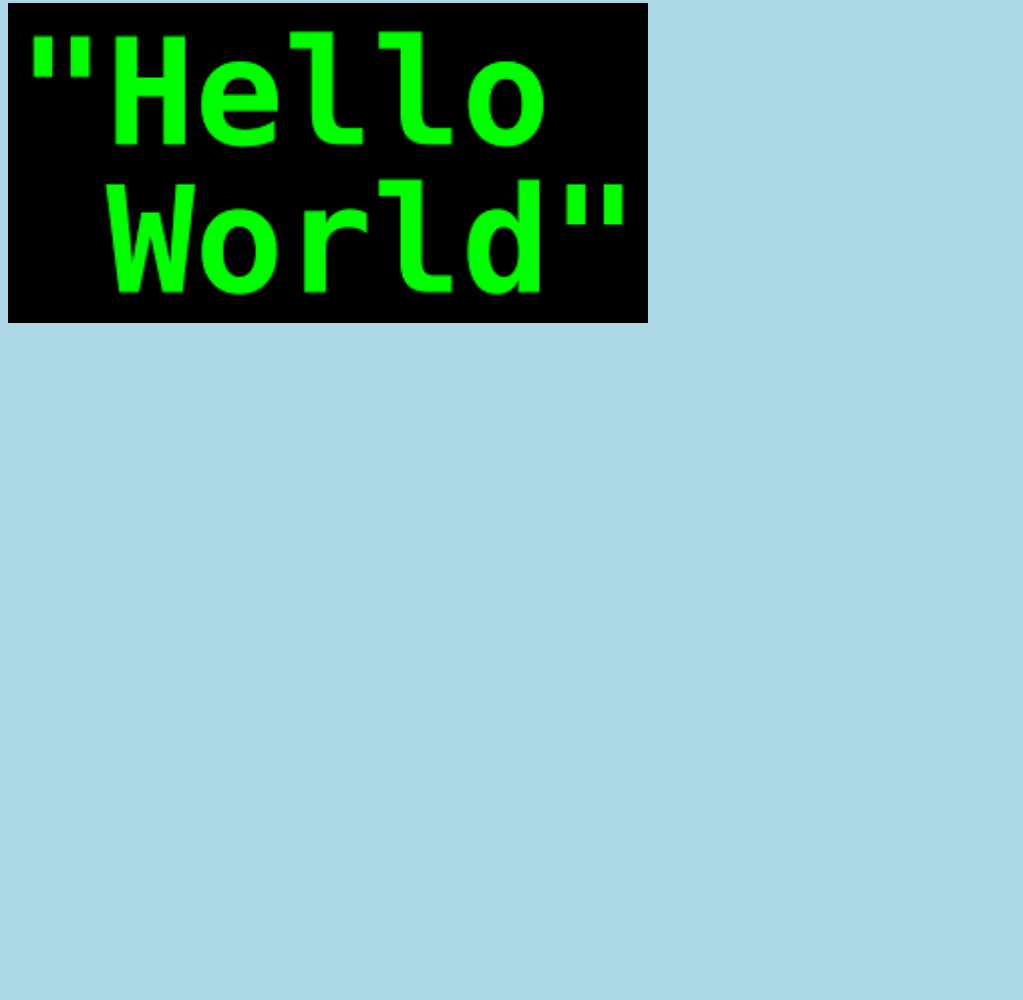
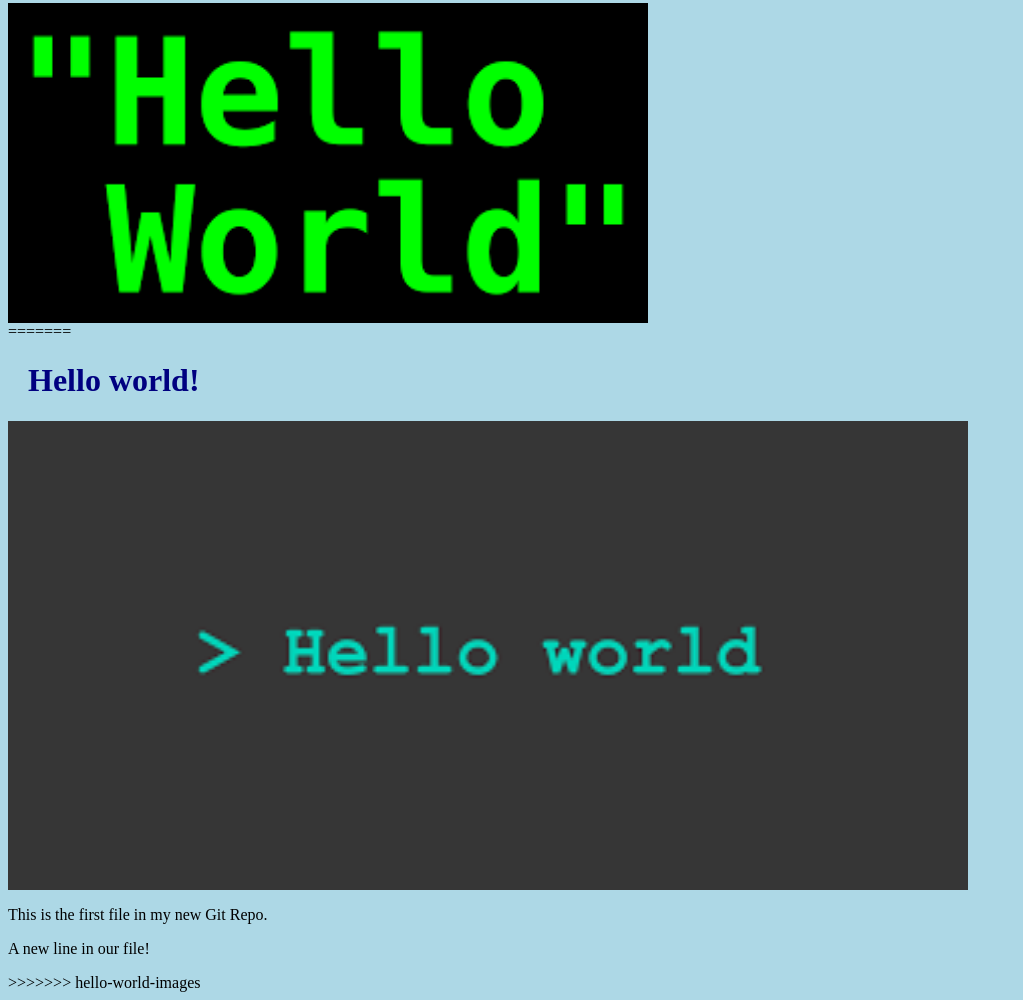
Before and after one commit to IchrakMnasri/hello-world-ds, a plain HTML site: page index.html in a window 1280 px wide. Shown: the part 500-1500 px from the top of the page, without its empty margins (0-1023 px from the left). Before the commit the page ends 831 px from the top, so only its background shows below. Drawn offline with Linux system fonts and the light colour scheme.

Commit message:
Describe your changes to index.html here

```diff
--- a/index.html
+++ b/index.html
@@ -6,6 +6,7 @@
 </head>
 <body>
 
+<<<<<<< HEAD
     <h1>Hello world!</h1>
     <div>
         <img src="img_hello_world.png" alt="Hello World from Space" style="width:100%;max-width:640px">
@@ -16,4 +17,14 @@
         <img src="img_hello_git.png" alt="Hello Git" style="width:100%;max-width:640px">
     </div>
 </body>
+=======
+        <h1>Hello world!</h1>
+        <div>
+            <img src="img_hello_world.png" alt="Hello World from Space"style="width:100%;max-width:960px">
+        </div>
+        <p>This is the first file in my new Git Repo.</p>
+        <p>A new line in our file!</p>
+
+    </body>
+>>>>>>> hello-world-images
 </html>
```
